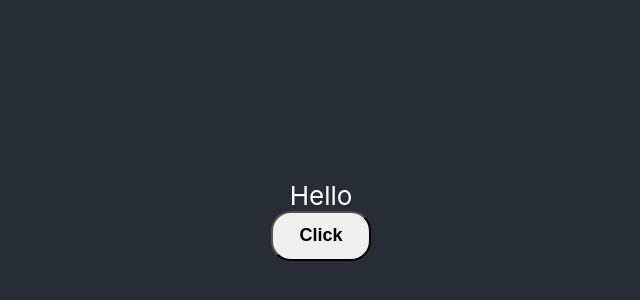
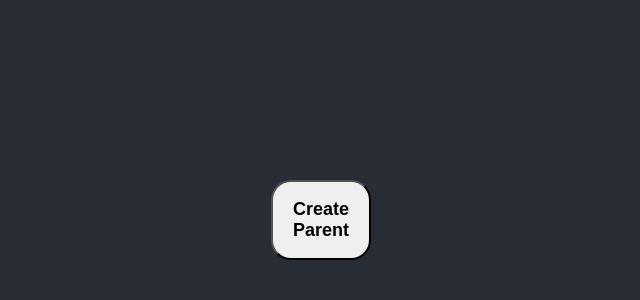
Before and after one commit to abdallahabusedo/LearnReact, a React (Create React App) app in the folder React/NewReactApplication/hello-world/: page / in a window 1280 px wide. Shown: the part 180-480 px from the top of the page, without its empty margins (319-959 px from the left). Built offline with nearby package versions, Linux system fonts and the light colour scheme; the HTML template or start-up script is replaced by a standard one.

Commit message:
Methods as props

```diff
--- a/React/NewReactApplication/hello-world/src/App.js
+++ b/React/NewReactApplication/hello-world/src/App.js
@@ -12,6 +12,7 @@
 import FunctionClick from "./Components/functionClick";
 import ClassClick from "./Components/ClassClick";
 import EventBind from "./Components/EventBind";
+import ParentComp from "./Components/ParentComp";
 function App() {
   return (
     <div className="App">
@@ -35,7 +36,9 @@
         {/* <FunctionClick />
         <ClassClick /> */}
         {/* Binding Event Handlers */}
-        <EventBind />
+        {/* <EventBind /> */}
+        {/* Methods as props */}
+        <ParentComp />
       </header>
     </div>
   );
--- /dev/null
+++ b/React/NewReactApplication/hello-world/src/Components/ChildComp.js
@@ -0,0 +1,11 @@
+import React from "react";
+
+function ChildComp(props) {
+  return (
+    <div>
+      <button onClick={() => props.greetHandler("Child")}>Create Parent</button>
+    </div>
+  );
+}
+
+export default ChildComp;
--- /dev/null
+++ b/React/NewReactApplication/hello-world/src/Components/ParentComp.js
@@ -0,0 +1,24 @@
+import React, { Component } from "react";
+import ChildComp from "./ChildComp";
+
+class ParentComp extends Component {
+  constructor(props) {
+    super(props);
+    this.state = {
+      parentName: "Parent",
+    };
+  }
+
+  greetParent = (childName) => {
+    alert(`Hello ${this.state.parentName} from ${childName}`);
+  };
+  render() {
+    return (
+      <div>
+        <ChildComp greetHandler={this.greetParent} />
+      </div>
+    );
+  }
+}
+
+export default ParentComp;
--- a/React/NewReactApplication/hello-world/src/index.css
+++ b/React/NewReactApplication/hello-world/src/index.css
@@ -11,7 +11,7 @@
 
 button {
     width: 100px;
-    height: 50px;
+    height: 80px;
     color: black;
     font-size: large;
     font-weight: 900;
```
Also changed, not shown: 2 other files (tests, documents, lock files or other folders).
